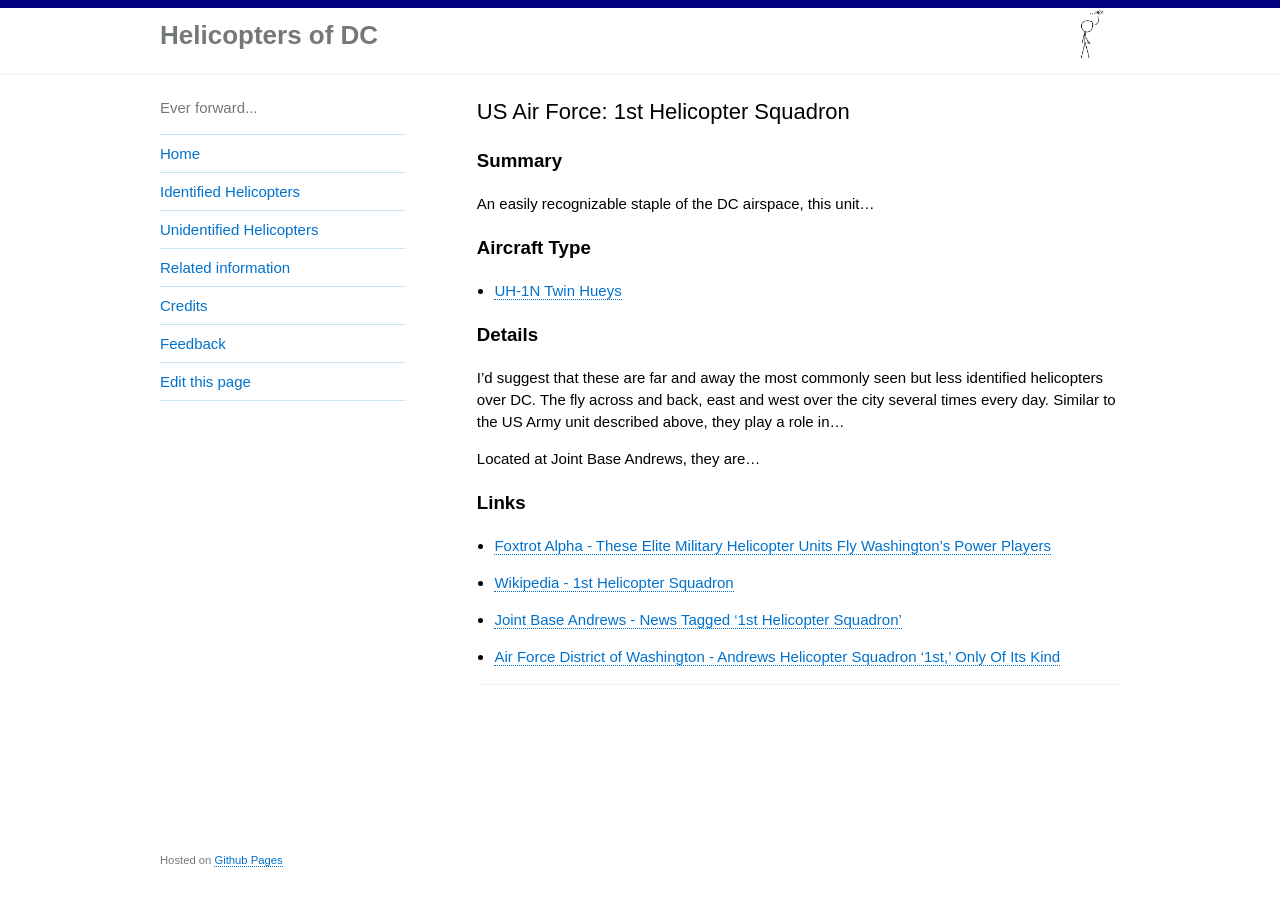
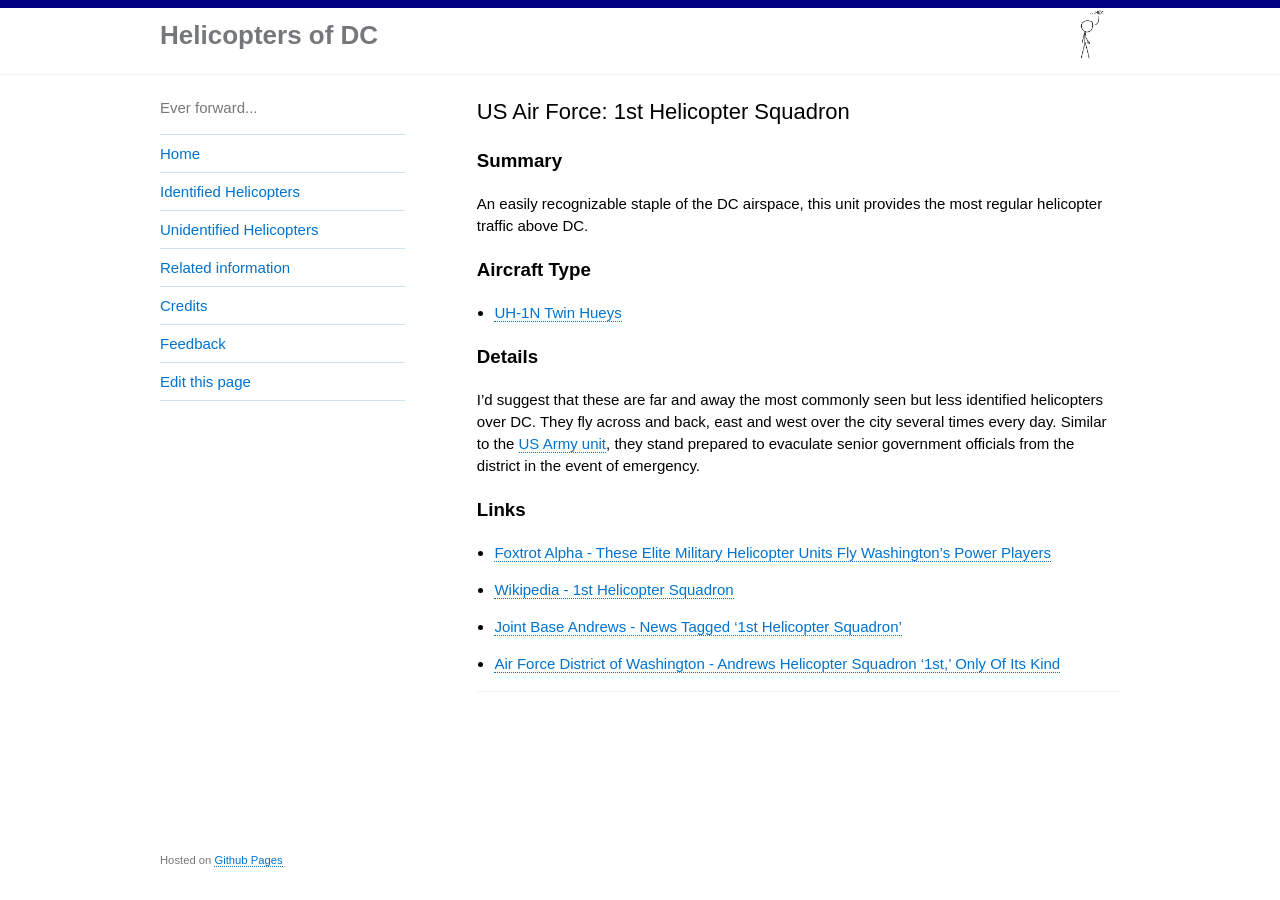
Before and after one commit to gbinal/dc-helicopters, a Jekyll site: the page built from _helicopters/us-air-force-1st-helicopter-squadron.md, in a window 1280 px wide. Built offline with Jekyll 4.4.1, drawn with Linux system fonts in a browser that asks for light colours.

Commit message:
tidying the page

```diff
--- a/_helicopters/us-air-force-1st-helicopter-squadron.md
+++ b/_helicopters/us-air-force-1st-helicopter-squadron.md
@@ -5,16 +5,14 @@ image: /pictures/US-1st-Helicopter-Squadron.jpg
 
 ### Summary
 
-An easily recognizable staple of the DC airspace, this unit...
+An easily recognizable staple of the DC airspace, this unit provides the most regular helicopter traffic above DC.
 
 ### Aircraft Type
 * [UH-1N Twin Hueys](https://en.wikipedia.org/wiki/Bell_UH-1N_Twin_Huey)
 
 ### Details
 
-I'd suggest that these are far and away the most commonly seen but less identified helicopters over DC. The fly across and back, east and west over the city several times every day.  Similar to the US Army unit described above, they play a role in...
-
-Located at Joint Base Andrews, they are...
+I'd suggest that these are far and away the most commonly seen but less identified helicopters over DC. They fly across and back, east and west over the city several times every day.  Similar to the [US Army unit](https://helicoptersofdc.com/helicopters/us-army-12th-aviation-battalion/), they stand prepared to evaculate senior government officials from the district in the event of emergency.
 
 ### Links
 * [Foxtrot Alpha - These Elite Military Helicopter Units Fly Washington's Power Players](https://foxtrotalpha.jalopnik.com/these-elite-military-helicopter-units-fly-washingtons-p-1704260996)
```
